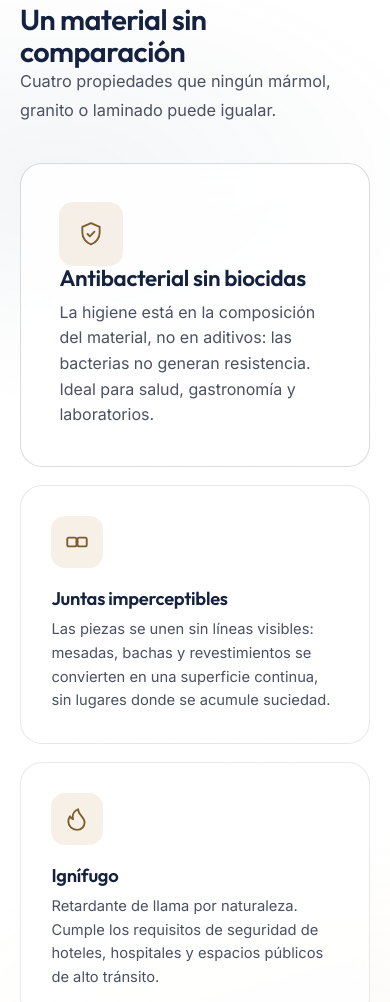
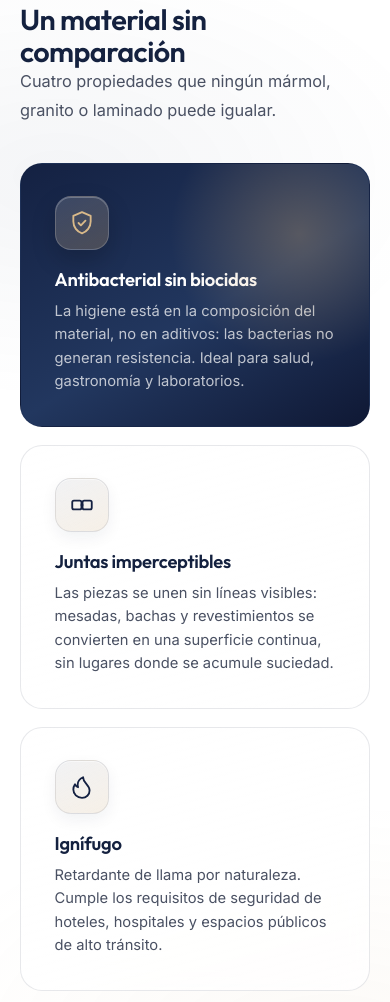
Before and after one commit to cabaljoaquin/tresol-withe, a plain HTML site: page index.html in a window 390 px wide. Shown: the part 1452-2454 px from the top of the page. Drawn offline with Linux system fonts and the light colour scheme.

Commit message:
Refactor: simplify bento grid and enhance property cards styling
- Simplify grid to 1/2/4 columns (mobile/tablet/desktop) without complex spans
- Unify card sizes to eliminate empty space, hierarchy through color (navy bento-a)
- Add depth to property icons with gradient backgrounds and hover effects
- Add accent hairline border on hover for light property cards
- Enhance bento-a with navy gradient background and overlay accent glow
- Update serve.json: disable directory listing and add home route rewrite

Co-Authored-By: Claude Haiku 4.5 <noreply@anthropic.com>

```diff
--- a/assets/css/styles.css
+++ b/assets/css/styles.css
@@ -526,39 +526,72 @@ p { color: var(--text-2); }
 .prop-card h3 { margin-bottom: .55rem; font-size: 1.15rem; }
 .prop-card p { font-size: .92rem; line-height: 1.6; }
 
-/* Bento grid (home) */
+/* Grid de propiedades (home): 1 col (móvil) → 2×2 (tablet) → fila de 4 (desktop).
+   Todas las cards del mismo tamaño; la jerarquía la da el color (bento-a navy),
+   no el tamaño, así ninguna queda con espacio vacío. El corte de 4 columnas se
+   deja en 1160 (mismo de la escala) para que cada card conserve ~270px de ancho.
+   Sin grid-row/grid-auto-rows: cada card ocupa 1 celda y el grid estira todas a
+   la altura de la más alta → alturas parejas. */
 .bento-grid { display: grid; gap: 1.1rem; grid-template-columns: 1fr; }
-@media (min-width: 640px) {
-  .bento-grid { grid-template-columns: repeat(2, 1fr); }
-  .bento-a { grid-column: span 2; }
-}
-/* El salto no era de columnas sino de spans: bento-c/d pasaban de media columna
-   (a 640, implícitas en el grid de 2) a un cuarto de columna de golpe a 980.
-   Se agrega un escalón intermedio donde c/d conservan la mitad (span 6 de 12)
-   hasta 1160 (reusa el corte que dejó libre .btn-quote al moverse a 1240). */
-@media (min-width: 980px) {
-  .bento-grid { grid-template-columns: repeat(12, 1fr); grid-auto-rows: minmax(160px, auto); }
-  .bento-a { grid-column: span 6; grid-row: span 2; }
-  .bento-b { grid-column: span 6; }
-  .bento-c { grid-column: span 6; }
-  .bento-d { grid-column: span 6; }
-}
-@media (min-width: 1160px) {
-  .bento-c { grid-column: span 3; }
-  .bento-d { grid-column: span 3; }
-}
+@media (min-width: 640px)  { .bento-grid { grid-template-columns: repeat(2, 1fr); } }
+@media (min-width: 1160px) { .bento-grid { grid-template-columns: repeat(4, 1fr); } }
 .bento-grid .prop-card {
   background: linear-gradient(165deg, var(--glass-bg-strong), var(--glass-bg));
   backdrop-filter: blur(16px); -webkit-backdrop-filter: blur(16px);
+  padding: 2rem 2.1rem;
 }
-.bento-a {
-  display: flex; flex-direction: column; justify-content: flex-end; padding: 2.4rem;
-  background: linear-gradient(150deg, var(--navy-dim), rgba(20, 33, 66, .10) 55%, var(--bg-2));
+/* Insignia con profundidad, reemplaza el cuadrado plano de .prop-icon —
+   scopeada a .bento-grid para no tocar el .prop-icon compartido con
+   material.html/empresa.html. */
+.bento-grid .prop-icon {
+  width: 54px; height: 54px; border-radius: 16px;
+  background: linear-gradient(155deg, var(--navy-dim), var(--accent-dim));
+  border: 1px solid var(--line);
+  box-shadow: inset 0 1px 0 rgba(255, 255, 255, .5), 0 6px 16px rgba(20, 33, 66, .06);
+  color: var(--navy);
+  transition: transform .35s var(--ease), box-shadow .35s;
+}
+.bento-grid .prop-card:hover .prop-icon {
+  transform: translateY(-2px) scale(1.04);
+  box-shadow: inset 0 1px 0 rgba(255, 255, 255, .6), 0 10px 22px rgba(201, 162, 107, .20);
+}
+/* Hairline de acento en el borde superior al hover, en las 3 cards claras
+   (bento-a es la tile oscura protagonista y no lo necesita). */
+.bento-grid .prop-card:not(.bento-a)::after {
+  content: ''; position: absolute; left: 2.1rem; right: 2.1rem; top: 0; height: 2px;
+  background: linear-gradient(90deg, var(--accent), transparent);
+  opacity: 0; transform: scaleX(.4); transform-origin: left;
+  transition: opacity .35s, transform .35s var(--ease);
+}
+.bento-grid .prop-card:not(.bento-a):hover::after { opacity: 1; transform: scaleX(1); }
+
+/* bento-a: única tile en navy sólido — la jerarquía del bento grid se
+   resuelve por contraste de superficie, no por una imagen aparte.
+   Selector .bento-grid .prop-card.bento-a (3 clases) a propósito: debe
+   ganarle en especificidad a .bento-grid .prop-card (2 clases) de arriba,
+   si no el fondo glass claro tapa el navy y el texto blanco queda ilegible. */
+.bento-grid .prop-card.bento-a {
+  display: flex; flex-direction: column; justify-content: flex-start;
+  background: linear-gradient(150deg, var(--navy) 0%, var(--navy-2) 55%, var(--navy-3) 100%);
   border-color: var(--navy-line);
+  overflow: hidden;
 }
-.bento-a h3 { font-size: clamp(1.4rem, 2vw, 1.8rem); }
-.bento-a p { font-size: 1rem; max-width: 46ch; }
-.bento-a .prop-icon { width: 64px; height: 64px; margin-bottom: auto; }
+.bento-a::before {
+  content: ''; position: absolute; right: -60px; top: -60px; width: 260px; height: 260px;
+  background: radial-gradient(circle, rgba(201, 162, 107, .32), transparent 70%);
+  pointer-events: none;
+}
+/* Misma tipografía/tamaño que las cards claras: la navy se distingue solo por
+   color, no por tamaño. Se conserva el badge de ícono claro porque un ícono
+   navy-tinte sería invisible sobre el fondo navy. */
+.bento-a h3 { color: #FFFFFF; }
+.bento-a p { color: rgba(255, 255, 255, .72); }
+.bento-a .prop-icon {
+  background: linear-gradient(155deg, rgba(255, 255, 255, .16), rgba(201, 162, 107, .28));
+  border: 1px solid rgba(255, 255, 255, .18);
+  color: var(--accent-lite);
+  box-shadow: inset 0 1px 0 rgba(255, 255, 255, .25), 0 10px 24px rgba(0, 0, 0, .18);
+}
 
 /* Category cards */
 .cat-grid { display: grid; gap: 1rem; grid-template-columns: repeat(auto-fit, minmax(210px, 1fr)); }
--- a/serve.json
+++ b/serve.json
@@ -1,3 +1,7 @@
 {
-  "cleanUrls": false
+  "cleanUrls": false,
+  "directoryListing": false,
+  "rewrites": [
+    { "source": "/", "destination": "/index.html" }
+  ]
 }
```
